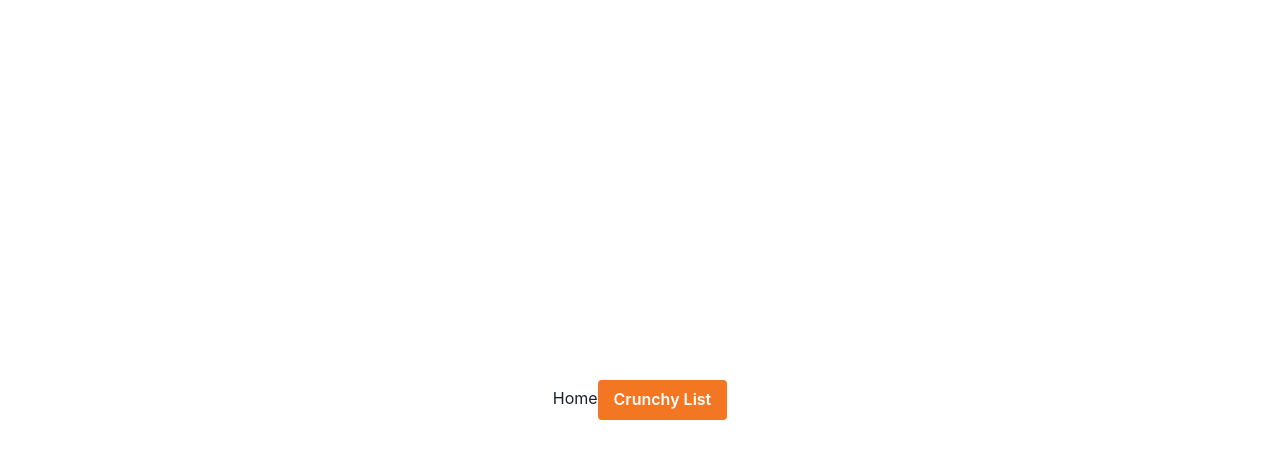
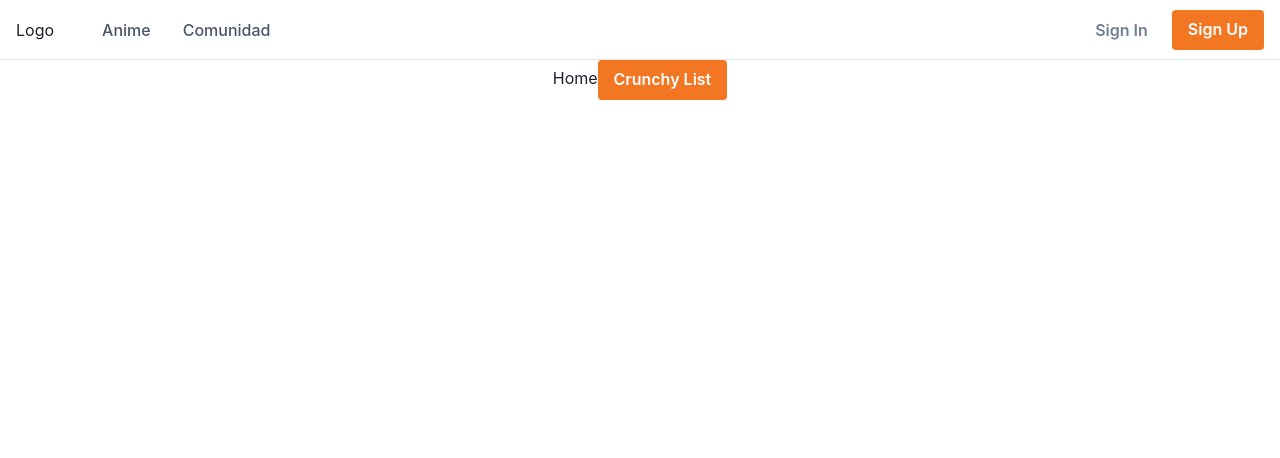
Before and after one commit to MateoAltamirano/CrunchyList-Frontend, a React (Create React App) app: page / in a window 1280 px wide. Shown: the top 458 px of the page. Built offline with nearby package versions, Linux system fonts and the light colour scheme.

Commit message:
feat: add NavBar component

```diff
--- a/package.json
+++ b/package.json
@@ -3,6 +3,7 @@
   "version": "0.1.0",
   "private": true,
   "dependencies": {
+    "@chakra-ui/icons": "^1.0.10",
     "@chakra-ui/react": "^1.5.1",
     "@emotion/react": "^11",
     "@emotion/styled": "^11",
--- a/src/App.tsx
+++ b/src/App.tsx
@@ -3,11 +3,13 @@ import { BrowserRouter as Router, Switch, Route, Link } from "react-router-dom";
 import Home from "./pages/Home";
 import Profile from "./pages/Profile";
 import NotFound from "./pages/NotFound";
+import NavBar from "./components/NavBar";
 
 const App = () => {
   return (
     <div className="App">
       <Router>
+        <NavBar />
         <Switch>
           <Route exact path="/">
             <Home />
--- /dev/null
+++ b/src/components/NavBar.tsx
@@ -0,0 +1,267 @@
+import {
+  Box,
+  Flex,
+  Text,
+  IconButton,
+  Button,
+  Stack,
+  Collapse,
+  Icon,
+  Link,
+  Popover,
+  PopoverTrigger,
+  PopoverContent,
+  useBreakpointValue,
+  useDisclosure,
+} from "@chakra-ui/react";
+import {
+  HamburgerIcon,
+  CloseIcon,
+  ChevronDownIcon,
+  ChevronRightIcon,
+} from "@chakra-ui/icons";
+
+const NavBar = () => {
+  const { isOpen, onToggle } = useDisclosure();
+
+  return (
+    <Box minW="100vw">
+      <Flex
+        bg={"white"}
+        color={"gray.600"}
+        minH={"60px"}
+        py={{ base: 2 }}
+        px={{ base: 4 }}
+        borderBottom={1}
+        borderStyle={"solid"}
+        borderColor={"gray.200"}
+        align={"center"}
+      >
+        <Flex
+          flex={{ base: 1, md: "auto" }}
+          ml={{ base: -2 }}
+          display={{ base: "flex", md: "none" }}
+        >
+          <IconButton
+            onClick={onToggle}
+            icon={
+              isOpen ? <CloseIcon w={3} h={3} /> : <HamburgerIcon w={5} h={5} />
+            }
+            variant={"ghost"}
+            aria-label={"Toggle Navigation"}
+          />
+        </Flex>
+        <Flex flex={{ base: 1 }} justify={{ base: "center", md: "start" }}>
+          <Text
+            textAlign={useBreakpointValue({ base: "center", md: "left" })}
+            fontFamily={"heading"}
+            color={"gray.800"}
+          >
+            Logo
+          </Text>
+
+          <Flex display={{ base: "none", md: "flex" }} ml={10}>
+            <DesktopNav />
+          </Flex>
+        </Flex>
+
+        <Stack
+          flex={{ base: 1, md: 0 }}
+          justify={"flex-end"}
+          direction={"row"}
+          spacing={6}
+        >
+          <Button variant={"link"}>Sign In</Button>
+          <Button href={"#"}>Sign Up</Button>
+        </Stack>
+      </Flex>
+
+      <Collapse in={isOpen} animateOpacity>
+        <MobileNav />
+      </Collapse>
+    </Box>
+  );
+};
+
+const DesktopNav = () => {
+  return (
+    <Stack direction={"row"} spacing={4}>
+      {NAV_ITEMS.map((navItem) => (
+        <Box key={navItem.label}>
+          <Popover trigger={"hover"} placement={"bottom-start"}>
+            <PopoverTrigger>
+              <Link
+                p={2}
+                fontWeight={500}
+                color={"gray.600"}
+                _hover={{
+                  textDecoration: "none",
+                  color: "gray.800",
+                }}
+              >
+                {navItem.label}
+              </Link>
+            </PopoverTrigger>
+
+            {navItem.children && (
+              <PopoverContent
+                border={0}
+                boxShadow={"xl"}
+                bg={"white"}
+                p={4}
+                rounded={"xl"}
+                minW={"sm"}
+              >
+                <Stack>
+                  {navItem.children.map((child) => (
+                    <DesktopSubNav key={child.label} {...child} />
+                  ))}
+                </Stack>
+              </PopoverContent>
+            )}
+          </Popover>
+        </Box>
+      ))}
+    </Stack>
+  );
+};
+
+const DesktopSubNav = ({ label, href, subLabel }: NavItem) => {
+  return (
+    <Link
+      href={href}
+      role={"group"}
+      display={"block"}
+      p={2}
+      rounded={"md"}
+      _hover={{ bg: "blue.50" }}
+    >
+      <Stack direction={"row"} align={"center"}>
+        <Box>
+          <Text
+            transition={"all .3s ease"}
+            _groupHover={{ color: "secondary.main" }}
+            fontWeight={500}
+          >
+            {label}
+          </Text>
+          <Text fontSize={"sm"}>{subLabel}</Text>
+        </Box>
+        <Flex
+          transition={"all .3s ease"}
+          transform={"translateX(-10px)"}
+          opacity={0}
+          _groupHover={{ opacity: "100%", transform: "translateX(0)" }}
+          justify={"flex-end"}
+          align={"center"}
+          flex={1}
+        >
+          <Icon color={"secondary.main"} w={5} h={5} as={ChevronRightIcon} />
+        </Flex>
+      </Stack>
+    </Link>
+  );
+};
+
+const MobileNav = () => {
+  return (
+    <Stack bg={"white"} p={4} display={{ md: "none" }}>
+      {NAV_ITEMS.map((navItem) => (
+        <MobileNavItem key={navItem.label} {...navItem} />
+      ))}
+    </Stack>
+  );
+};
+
+const MobileNavItem = ({ label, children, href }: NavItem) => {
+  const { isOpen, onToggle } = useDisclosure();
+
+  return (
+    <Stack spacing={4} onClick={children && onToggle}>
+      <Flex
+        py={2}
+        as={Link}
+        href={href ?? "#"}
+        justify={"space-between"}
+        align={"center"}
+        _hover={{
+          textDecoration: "none",
+        }}
+      >
+        <Text fontWeight={600} color={"gray.600"}>
+          {label}
+        </Text>
+        {children && (
+          <Icon
+            as={ChevronDownIcon}
+            transition={"all .25s ease-in-out"}
+            transform={isOpen ? "rotate(180deg)" : ""}
+            w={6}
+            h={6}
+          />
+        )}
+      </Flex>
+
+      <Collapse in={isOpen} animateOpacity style={{ marginTop: "0!important" }}>
+        <Stack
+          mt={2}
+          pl={4}
+          borderLeft={1}
+          borderStyle={"solid"}
+          borderColor={"gray.200"}
+          align={"start"}
+        >
+          {children &&
+            children.map((child) => (
+              <Link key={child.label} py={2} href={child.href}>
+                {child.label}
+              </Link>
+            ))}
+        </Stack>
+      </Collapse>
+    </Stack>
+  );
+};
+
+interface NavItem {
+  label: string;
+  subLabel?: string;
+  children?: Array<NavItem>;
+  href?: string;
+}
+
+const NAV_ITEMS: Array<NavItem> = [
+  {
+    label: "Anime",
+    children: [
+      {
+        label: "Top",
+        subLabel: "Descubre los mejores animes",
+        href: "/top",
+      },
+      {
+        label: "Buscar",
+        subLabel:
+          "Encuentra el anime de tu preferencia con nuestros filtros avanzados",
+        href: "/buscar",
+      },
+    ],
+  },
+  {
+    label: "Comunidad",
+    children: [
+      {
+        label: "Amigos",
+        subLabel: "Entérate de lo que les gusta a tus amigos",
+        href: "/amigos",
+      },
+      {
+        label: "Foros",
+        subLabel: "Mantente al día con las noticias y tendencias de anime",
+        href: "/foros",
+      },
+    ],
+  },
+];
+
+export default NavBar;
--- a/src/styles/App.css
+++ b/src/styles/App.css
@@ -1,6 +1,6 @@
 .App {
   display: flex;
+  flex-direction: column;
   align-items: center;
-  justify-content: center;
   min-height: 100vh;
 }
--- a/src/styles/theme.ts
+++ b/src/styles/theme.ts
@@ -1,5 +1,6 @@
 import { extendTheme } from "@chakra-ui/react";
 
+//Styles for normal component
 const Button = {
   // The styles all button have in common
   baseStyle: {
@@ -35,6 +36,12 @@ const Button = {
   },
 };
 
+const Link = {
+  baseStyle: {
+    userSelect: "none",
+  },
+};
+
 export const theme = extendTheme({
   colors: {
     primary: {
@@ -50,5 +57,6 @@ export const theme = extendTheme({
   },
   components: {
     Button,
+    Link,
   },
 });
```
Also changed, not shown: 1 other file (tests, documents, lock files or other folders).
